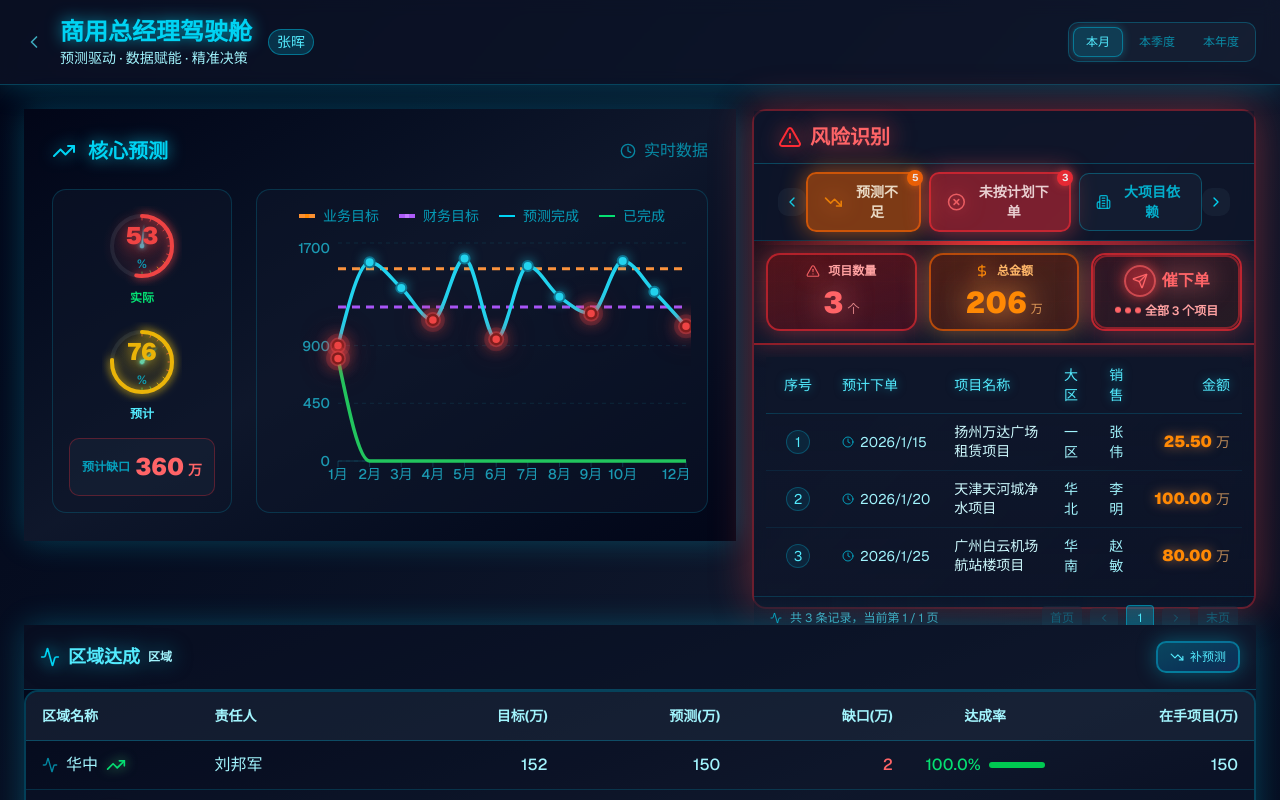
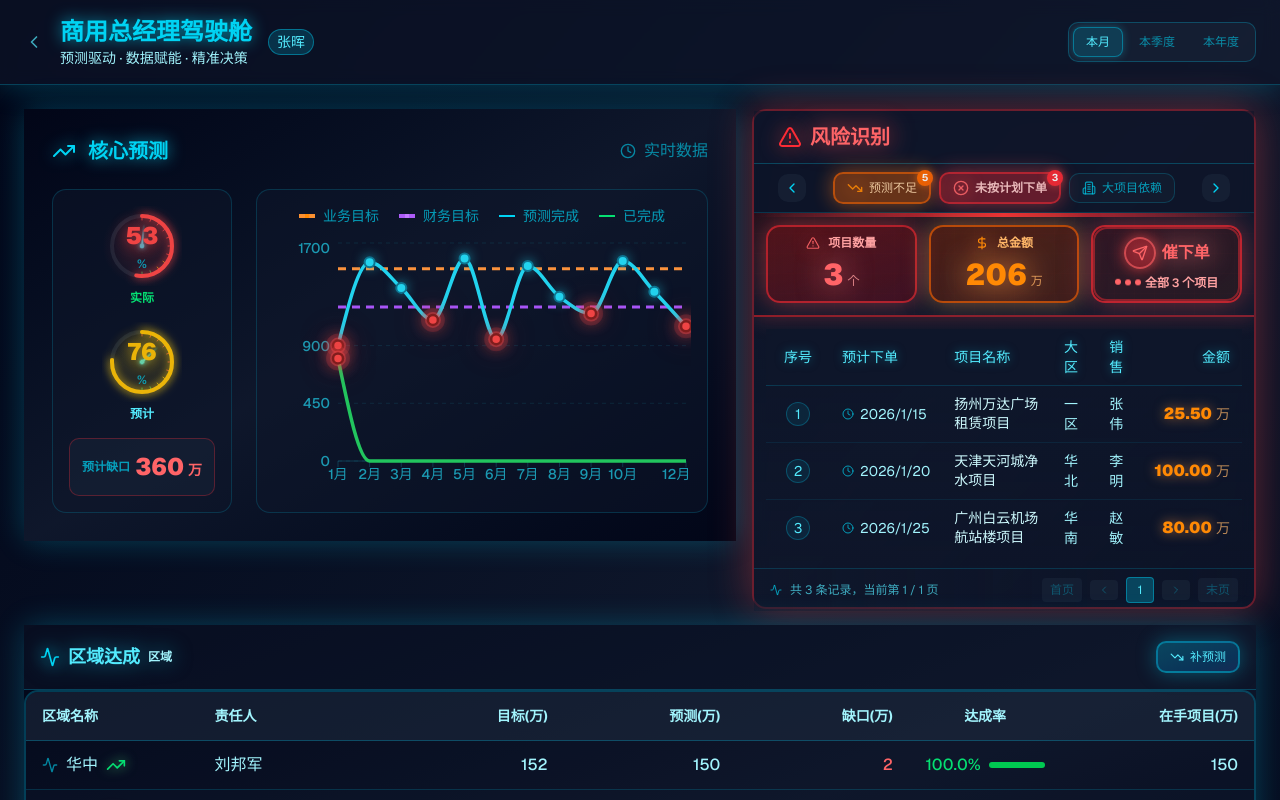
Before and after one commit to navylee1990/coze_jsc, a Next.js app: page /gm in a window 1280 px wide. Shown: the top 800 px of the page. Built offline with nearby package versions, Linux system fonts and the light colour scheme.

Commit message:
Restored to '35923c445f73d71af96db72d7401758c6004960f'
Coze-Restored-To: '35923c445f73d71af96db72d7401758c6004960f'
Coze-Commit-Type: restore

```diff
--- a/src/components/RiskIdentificationPanel.tsx
+++ b/src/components/RiskIdentificationPanel.tsx
@@ -658,46 +658,41 @@ export default function RiskIdentificationPanel({
                     key={tab.id}
                     onClick={() => setCurrentTab(tab.id)}
                     className={cn(
-                      'flex items-center gap-2 px-4 py-2 rounded-lg text-sm font-semibold transition-all relative hover:scale-105 active:scale-95',
+                      'flex items-center gap-1.5 px-3 py-1.5 rounded-lg text-xs font-medium transition-all relative',
                       // 未按计划下单使用红色主题
                       isUnorderedProjects && theme === 'dashboard'
-                        ? 'bg-red-500/50 text-red-100 border-2 border-red-500/70 shadow-[0_0_25px_rgba(239,68,68,0.7)] animate-pulse'
+                        ? 'bg-red-500/40 text-red-200 border-2 border-red-500/60 shadow-[0_0_20px_rgba(239,68,68,0.6)] animate-pulse'
                         : isUnorderedProjects
                         ? 'bg-red-100 text-red-700 border-2 border-red-400 shadow-[0_0_15px_rgba(239,68,68,0.5)]'
                         : isForecastGap && theme === 'dashboard'
-                        ? 'bg-orange-500/50 text-orange-100 border-2 border-orange-500/70 shadow-[0_0_25px_rgba(249,115,22,0.7)]'
+                        ? 'bg-orange-500/40 text-orange-200 border-2 border-orange-500/60 shadow-[0_0_20px_rgba(249,115,22,0.6)]'
                         : isForecastGap
                         ? 'bg-orange-100 text-orange-700 border-2 border-orange-400 shadow-[0_0_15px_rgba(249,115,22,0.5)]'
                         : currentTab === tab.id
                         ? theme === 'dashboard'
-                          ? 'bg-cyan-500/40 text-cyan-200 border-2 border-cyan-500/70 shadow-[0_0_15px_rgba(6,182,212,0.6)]'
-                          : 'bg-cyan-100 text-cyan-700 border-2 border-cyan-400'
+                          ? 'bg-cyan-500/30 text-cyan-300 border border-cyan-500/50 shadow-[0_0_10px_rgba(6,182,212,0.4)]'
+                          : 'bg-cyan-100 text-cyan-700 border border-cyan-300'
                         : theme === 'dashboard'
-                        ? 'bg-slate-800/40 text-cyan-400/80 border border-cyan-400/30 hover:bg-slate-700/40'
-                        : 'bg-slate-100 text-slate-600 border border-slate-300 hover:bg-slate-200',
+                        ? 'bg-slate-800/30 text-cyan-400/70 border border-cyan-400/20'
+                        : 'bg-slate-100 text-slate-600 border border-slate-300',
                       // 闪烁效果
                       shouldPulse && 'animate-pulse'
                     )}
                   >
                     {isUnorderedProjects ? (
                       <Icon className={cn(
-                        'w-5 h-5',
-                        theme === 'dashboard' ? 'text-red-400 drop-shadow-[0_0_10px_rgba(239,68,68,1)]' : 'text-red-600'
+                        'w-4 h-4',
+                        theme === 'dashboard' ? 'text-red-400 drop-shadow-[0_0_8px_rgba(239,68,68,1)]' : 'text-red-600'
                       )} />
                     ) : isForecastGap ? (
                       <Icon className={cn(
-                        'w-5 h-5',
-                        theme === 'dashboard' ? 'text-orange-400 drop-shadow-[0_0_10px_rgba(249,115,22,1)]' : 'text-orange-600'
+                        'w-4 h-4',
+                        theme === 'dashboard' ? 'text-orange-400 drop-shadow-[0_0_8px_rgba(249,115,22,1)]' : 'text-orange-600'
                       )} />
                     ) : (
-                      <Icon className="w-4 h-4" />
+                      <Icon className="w-3.5 h-3.5" />
                     )}
-                    <span className={cn(
-                      'font-bold',
-                      isUnorderedProjects && theme === 'dashboard' ? 'text-red-100' :
-                      isForecastGap && theme === 'dashboard' ? 'text-orange-100' :
-                      currentTab === tab.id ? 'text-cyan-100' : ''
-                    )}>
+                    <span className={isUnorderedProjects && theme === 'dashboard' ? 'font-bold text-xs' : ''}>
                       {tab.label}
                     </span>
                     {/* 角标 */}
```
